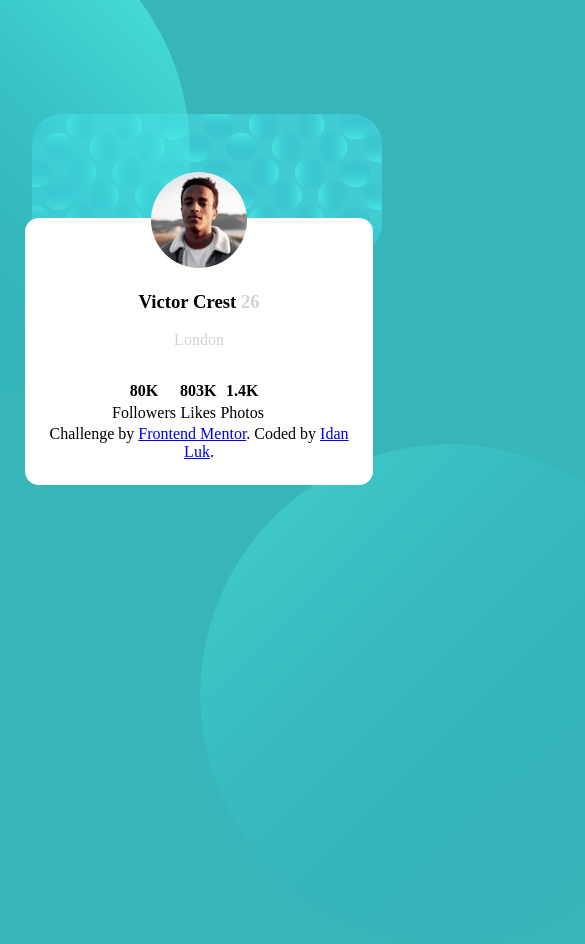
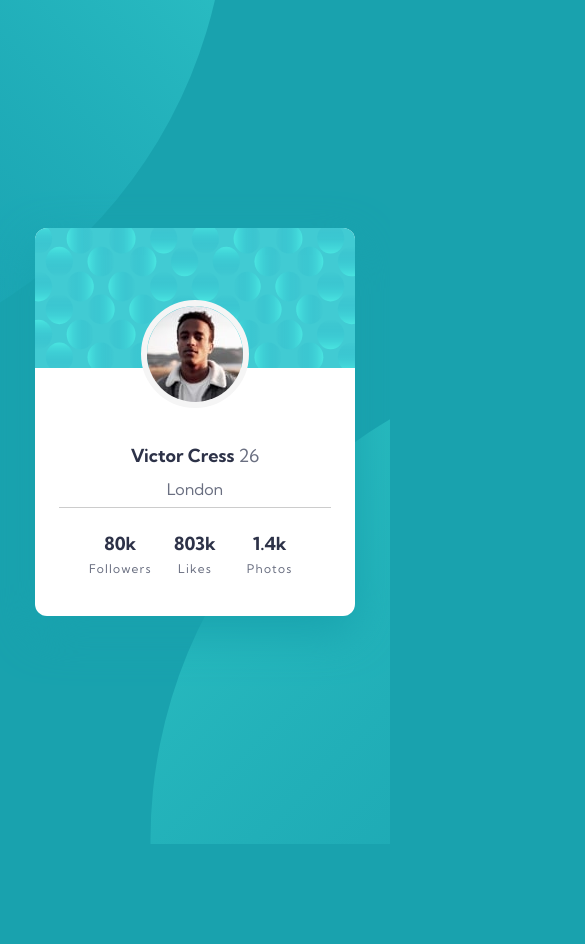
Before and after one commit to idanluk/profile-card-component-main, a plain HTML site: page index.html in a window 390 px wide. Shown: the top 944 px of the page, 585 px wide, since content can reach past the window. After the commit the page ends 844 px from the top, so only its background shows below. Drawn offline with Linux system fonts and the light colour scheme.

Commit message:
[update]mobile finished
I have finished the mobile screen

```diff
--- a/index.css
+++ b/index.css
@@ -1,75 +1,105 @@
+@import url("https://fonts.googleapis.com/css2?family=Kumbh+Sans:wght@400;700&display=swap");
+html,
 body {
-  background-color: rgb(55, 181, 185);
-  text-align: center;
+  background-color: hsl(185, 75%, 39%);
+  width: 100%;
+  height: 100%;
+  background-image: url(./images/bg-pattern-top.svg),
+    url(./images/bg-pattern-bottom.svg);
+  padding: 0;
   margin: 0;
-  padding: 0;
+  background-position: -750px -600px, 150px 350px;
+  background-repeat: no-repeat;
+  font-family: "Kumbh sans";
 }
-.followersandall {
+/* Container + Card Container*/
+.container {
+  width: 100%;
+  height: 100%;
+  display: flex;
+  justify-content: center;
+  align-items: center;
+}
+.container .card-container {
+  width: 100%;
   background-color: white;
-  margin-left: 60px;
-  margin-top: 30px;
-}
-.twentysix {
-  color: lightgray;
-  background-color: white;
-}
-#victor {
-  border-radius: 100%;
-  box-shadow: white;
-  margin-top: -70px;
-}
-.card-container {
-  background: white;
-  border-radius: 14px;
-  box-shadow: black;
-  width: 300px;
-  margin-top: 200px;
-  margin-left: 25px;
-  margin-right: 24px;
-  position: relative;
-  z-index: 10;
-  padding: 24px;
-}
-.first-circle-container {
-  /* background-color: lightseagreen;
-  width: 700px;
-  height: 700px;
-  object-fit: contain;
-  border-radius: 100%;
-  position: absolute;
-  top: -350px;
-  left: -450px; */
-  background-image: url("./images/bg-pattern-top.svg");
-  width: 100px;
-  height: 100px;
+  border-radius: 12px;
+  margin: 0 24px;
+  box-shadow: 0 16px 45px hsl(185, 75%, 39%);
+  max-width: 320px;
 }
 
-.second-circle-container {
-  /* background-color: lightseagreen;
-  width: 700px;
-  height: 700px;
-  object-fit: contain;
-  border-radius: 100%;
+.container .card-container .card-container-content {
+  text-align: center;
+  left: 0;
+  right: 0;
+  top: 85px;
+  margin: 0 auto;
+}
+.container .card-container .card-container-background {
+  width: 100%;
+  height: 140px;
+  border-radius: 12px 12px 0 0;
+}
+.container .card-container .user-pfp {
+  border-radius: 50%;
+  left: 0;
+  right: 0;
+  top: 300px;
+  margin: 0 auto;
   position: absolute;
-  right: -450px;
-  bottom: -350px; */
+  border: 6px solid whitesmoke;
 }
-.circle-bottom {
-  position: absolute;
-  width: 500px;
-  height: 500px;
-  left: 200px;
-  bottom: -100px;
+/* User Details */
+.container .card-container .card-container-content .user-details {
+  padding: 72px 24px 16px 24px;
 }
-.circle-top {
-  position: absolute;
-  width: 500px;
-  height: 500px;
-  right: 200px;
-  top: -100px;
+.container .card-container .card-container-content .user-details .name {
+  font-size: 18px;
+  font-weight: 700;
+  margin-bottom: 12px;
+  color: hsl(229, 23%, 23%);
 }
-.card-background {
-  margin-left: 23px;
-  margin-bottom: -240px;
-  border-radius: 30px;
+.container .card-container .card-container-content .user-details .age {
+  font-weight: 400;
+  color: hsl(227, 10%, 46%);
 }
+.container .card-container .card-container-content .user-details .origin {
+  font-weight: 400;
+  margin-bottom: 8px;
+  color: hsl(227, 10%, 46%);
+}
+
+/* statistics details */
+.container .card-container .card-container-content .stats {
+  display: flex;
+  padding: 24px 24px;
+  border-top: 1px solid #ccc;
+}
+
+.container .card-container .card-container-content .stats .stat-container {
+  width: 100%;
+}
+.container
+  .card-container
+  .card-container-content
+  .stats
+  .stat-container
+  .amount {
+  font-size: 18px;
+  font-weight: 700;
+  margin-bottom: 6px;
+  color: hsl(229, 23%, 23%);
+}
+
+.container
+  .card-container
+  .card-container-content
+  .stats
+  .stat-container
+  .stat {
+  font-weight: 400;
+  color: hsl(227, 10%, 46%);
+  font-size: 12px;
+  letter-spacing: 1.2px;
+}
--- a/index.html
+++ b/index.html
@@ -25,41 +25,35 @@
     <link rel="stylesheet" href="index.css" />
   </head>
   <body>
-    <div class="wrapper">
-      <img class="card-background" src="./images/bg-pattern-card.svg" alt="" />
-      <img class="circle-top" src="./images/bg-pattern-top.svg" alt="save" />
+    <main class="container">
       <div class="card-container">
-        <img id="victor" src="./images/image-victor.jpg" alt="victor's image" />
-        <h3><strong>Victor Crest</strong> <span class="twentysix">26</span></h3>
-        <span class="twentysix">London</span>
-        <br />
-        <div>
-          <table class="followersandall">
-            <thead class="followersandall">
-              <tr>
-                <th>80K</th>
-                <th>803K</th>
-                <th>1.4K</th>
-              </tr>
-            </thead>
-            <tbody class="followersandall">
-              <td>Followers</td>
-              <td>Likes</td>
-              <td>Photos</td>
-            </tbody>
-          </table>
-        </div>
-
-        <div class="attribution">
-          Challenge by
-          <a href="https://www.frontendmentor.io?ref=challenge" target="_blank"
-            >Frontend Mentor</a
-          >. Coded by <a href="#">Idan Luk</a>.
+        <img
+          src="./images/bg-pattern-card.svg"
+          alt="pattern"
+          class="card-container-background"
+        />
+        <img src="./images/image-victor.jpg" alt="user-pfp" class="user-pfp" />
+        <div class="card-container-content">
+          <div class="user-details">
+            <div class="name">Victor Cress <span class="age">26</span></div>
+            <div class="origin">London</div>
+            <div class="stats">
+              <div class="stat-container">
+                <div class="amount">80k</div>
+                <div class="stat">Followers</div>
+              </div>
+              <div class="stat-container">
+                <div class="amount">803k</div>
+                <div class="stat">Likes</div>
+              </div>
+              <div class="stat-container">
+                <div class="amount">1.4k</div>
+                <div class="stat">Photos</div>
+              </div>
+            </div>
+          </div>
         </div>
       </div>
-      <div class="first-circle-container"></div>
-      <div class="second-circle-container"></div>
-    </div>
-    <img class="circle-bottom" src="./images/bg-pattern-bottom.svg" alt="" />
+    </main>
   </body>
 </html>
```
